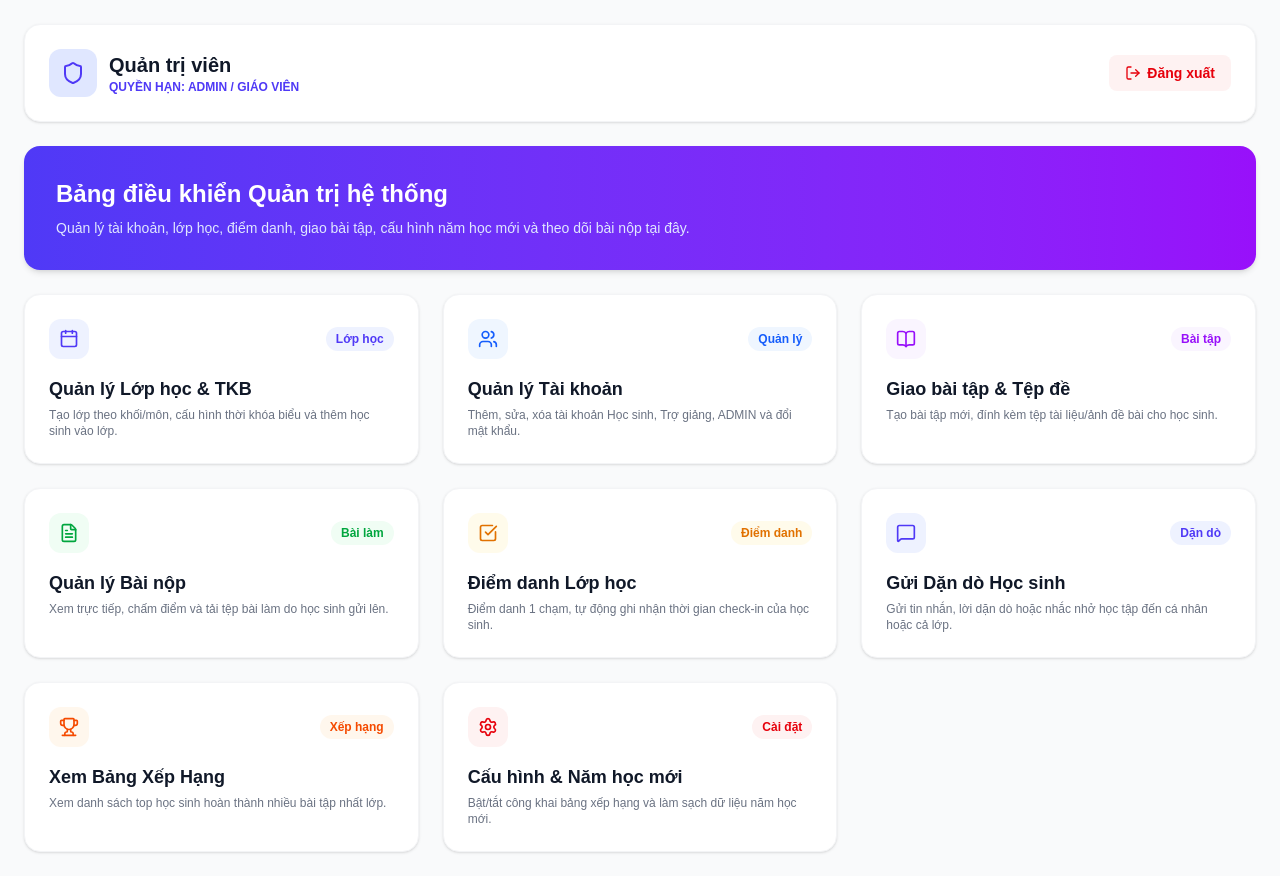
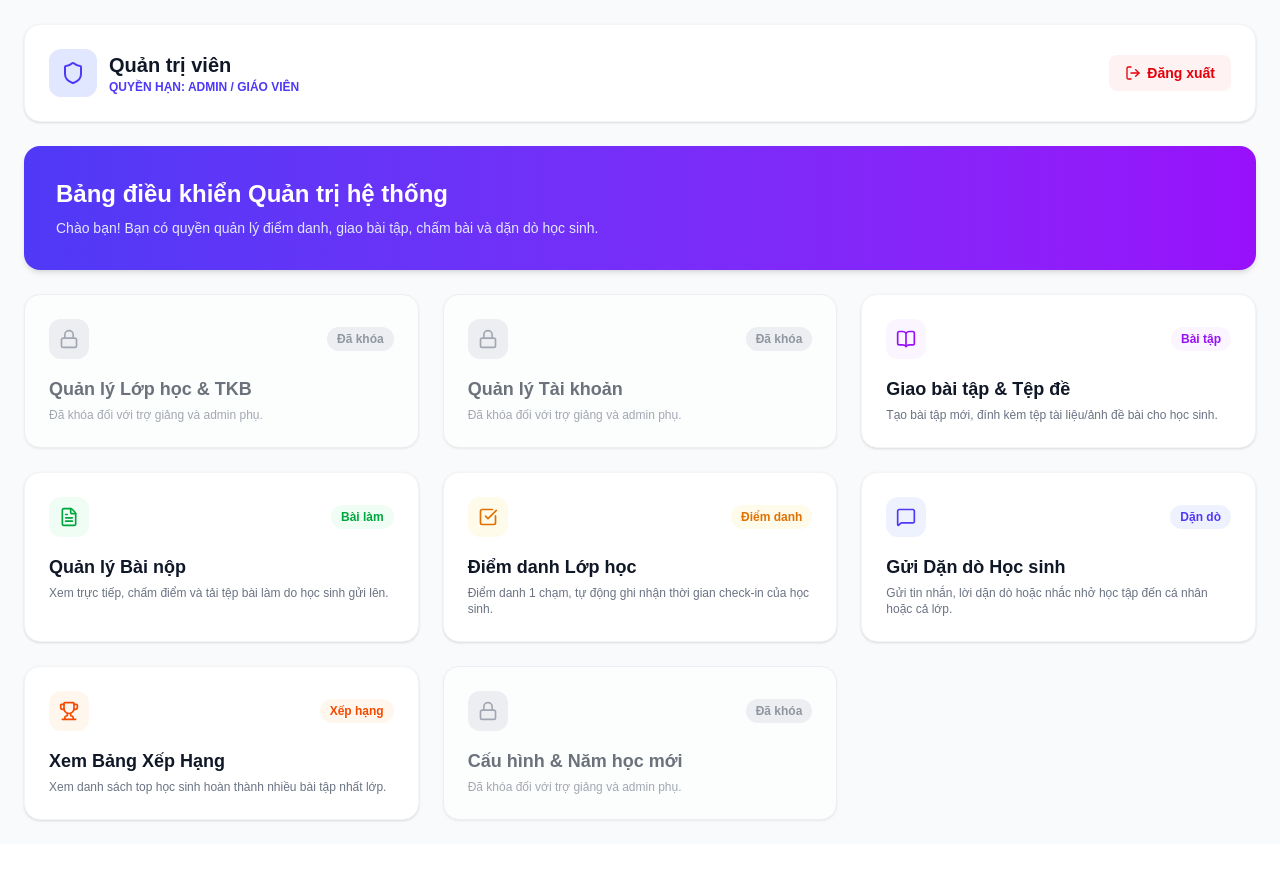
Before and after one commit to giaoandientukhtn6789ctstcd-sudo/web-day-them, a Next.js app: page /admin in a window 1280 px wide. After the commit the page ends 844 px from the top, so only its background shows below. Built offline with nearby package versions, Linux system fonts and the light colour scheme; sample sign-in values are in the browser's storage.

Commit message:
lock 3 sensitive admin cards for assistants and sub-admins

```diff
--- a/app/admin/page.tsx
+++ b/app/admin/page.tsx
@@ -27,8 +27,8 @@ export default function AdminDashboard() {
     router.push('/login')
   }
 
-  const isAssistant = adminUser?.role === 'assistant'
-  const canManageStudents = isAssistant ? adminUser?.permissions?.canManageStudents : true
+  // Xác định tài khoản có phải là ADMIN chính (ID là 'ADMIN') hay không
+  const isMainAdmin = adminUser?.id === 'ADMIN'
 
   return (
     <div className="min-h-screen bg-gray-50 p-6">
@@ -59,63 +59,76 @@ export default function AdminDashboard() {
         <div className="bg-gradient-to-r from-indigo-600 to-purple-600 p-8 rounded-2xl text-white shadow-md space-y-2">
           <h2 className="text-2xl font-bold">Bảng điều khiển Quản trị hệ thống</h2>
           <p className="text-sm text-indigo-100">
-            {isAssistant
-              ? 'Chào trợ giảng! Bạn có thể quản lý lớp học, điểm danh, giao bài tập và chấm bài nộp của học sinh.'
-              : 'Quản lý tài khoản, lớp học, điểm danh, giao bài tập, cấu hình năm học mới và theo dõi bài nộp tại đây.'}
+            {isMainAdmin
+              ? 'Quản lý toàn diện tài khoản, lớp học, điểm danh, bài tập và cấu hình năm học mới tại đây.'
+              : 'Chào bạn! Bạn có quyền quản lý điểm danh, giao bài tập, chấm bài và dặn dò học sinh.'}
           </p>
         </div>
 
         {/* Grid các chức năng quản trị */}
         <div className="grid grid-cols-1 md:grid-cols-2 lg:grid-cols-3 gap-6">
-          {/* Quản lý Lớp học & TKB */}
+
+          {/* 1. Quản lý Lớp học & TKB (BỊ KHÓA VỚI TRỢ GIẢNG VÀ ADMIN PHỤ) */}
           <div
-            onClick={() => window.location.href = '/admin/classes'}
-            className="bg-white p-6 rounded-2xl shadow-sm border border-gray-100 hover:shadow-md transition cursor-pointer space-y-4 group"
+            onClick={() => {
+              if (!isMainAdmin) {
+                alert('Tính năng Quản lý Lớp học & TKB chỉ dành riêng cho Admin chính!')
+                return
+              }
+              router.push('/admin/classes')
+            }}
+            className={`bg-white p-6 rounded-2xl shadow-sm border transition cursor-pointer space-y-4 group ${
+              !isMainAdmin ? 'opacity-60 bg-gray-50 border-gray-200' : 'border-gray-100 hover:shadow-md'
+            }`}
           >
             <div className="flex items-center justify-between">
-              <div className="h-10 w-10 bg-indigo-50 text-indigo-600 rounded-xl flex items-center justify-center group-hover:scale-110 transition">
-                <Calendar className="h-5 w-5" />
+              <div className={`h-10 w-10 rounded-xl flex items-center justify-center transition ${!isMainAdmin ? 'bg-gray-200 text-gray-500' : 'bg-indigo-50 text-indigo-600 group-hover:scale-110'}`}>
+                {!isMainAdmin ? <Lock className="h-5 w-5" /> : <Calendar className="h-5 w-5" />}
               </div>
-              <span className="text-xs font-bold text-indigo-600 bg-indigo-50 px-2.5 py-1 rounded-full">Lớp học</span>
+              <span className={`text-xs font-bold px-2.5 py-1 rounded-full ${!isMainAdmin ? 'bg-gray-200 text-gray-600' : 'text-indigo-600 bg-indigo-50'}`}>
+                {!isMainAdmin ? 'Đã khóa' : 'Lớp học'}
+              </span>
             </div>
             <div>
               <h3 className="text-lg font-bold text-gray-900">Quản lý Lớp học & TKB</h3>
-              <p className="text-xs text-gray-500 mt-1">Tạo lớp theo khối/môn, cấu hình thời khóa biểu và thêm học sinh vào lớp.</p>
+              <p className="text-xs text-gray-500 mt-1">
+                {!isMainAdmin ? 'Đã khóa đối với trợ giảng và admin phụ.' : 'Tạo lớp theo khối/môn, cấu hình thời khóa biểu và thêm học sinh vào lớp.'}
+              </p>
             </div>
           </div>
 
-          {/* Quản lý tài khoản */}
+          {/* 2. Quản lý tài khoản (BỊ KHÓA VỚI TRỢ GIẢNG VÀ ADMIN PHỤ) */}
           <div
             onClick={() => {
-              if (!canManageStudents) {
-                alert('Tài khoản Trợ giảng của bạn không được phân quyền Quản lý tài khoản!')
+              if (!isMainAdmin) {
+                alert('Tính năng Quản lý Tài khoản chỉ dành riêng cho Admin chính!')
                 return
               }
-              window.location.href = '/admin/students'
+              router.push('/admin/students')
             }}
             className={`bg-white p-6 rounded-2xl shadow-sm border transition cursor-pointer space-y-4 group ${
-              !canManageStudents ? 'opacity-60 bg-gray-50 border-gray-200' : 'border-gray-100 hover:shadow-md'
+              !isMainAdmin ? 'opacity-60 bg-gray-50 border-gray-200' : 'border-gray-100 hover:shadow-md'
             }`}
           >
             <div className="flex items-center justify-between">
-              <div className={`h-10 w-10 rounded-xl flex items-center justify-center transition ${!canManageStudents ? 'bg-gray-200 text-gray-500' : 'bg-blue-50 text-blue-600 group-hover:scale-110'}`}>
-                {canManageStudents ? <Users className="h-5 w-5" /> : <Lock className="h-5 w-5" />}
+              <div className={`h-10 w-10 rounded-xl flex items-center justify-center transition ${!isMainAdmin ? 'bg-gray-200 text-gray-500' : 'bg-blue-50 text-blue-600 group-hover:scale-110'}`}>
+                {!isMainAdmin ? <Lock className="h-5 w-5" /> : <Users className="h-5 w-5" />}
               </div>
-              <span className={`text-xs font-bold px-2.5 py-1 rounded-full ${!canManageStudents ? 'bg-gray-200 text-gray-600' : 'text-blue-600 bg-blue-50'}`}>
-                {canManageStudents ? 'Quản lý' : 'Đã khóa'}
+              <span className={`text-xs font-bold px-2.5 py-1 rounded-full ${!isMainAdmin ? 'bg-gray-200 text-gray-600' : 'text-blue-600 bg-blue-50'}`}>
+                {!isMainAdmin ? 'Đã khóa' : 'Quản lý'}
               </span>
             </div>
             <div>
               <h3 className="text-lg font-bold text-gray-900">Quản lý Tài khoản</h3>
               <p className="text-xs text-gray-500 mt-1">
-                {canManageStudents ? 'Thêm, sửa, xóa tài khoản Học sinh, Trợ giảng, ADMIN và đổi mật khẩu.' : 'Tính năng này đã bị khóa đối với tài khoản trợ giảng của bạn.'}
+                {!isMainAdmin ? 'Đã khóa đối với trợ giảng và admin phụ.' : 'Thêm, sửa, xóa tài khoản Học sinh, Trợ giảng, ADMIN và đổi mật khẩu.'}
               </p>
             </div>
           </div>
 
           {/* Giao bài tập */}
           <div
-            onClick={() => window.location.href = '/admin/assignments'}
+            onClick={() => router.push('/admin/assignments')}
             className="bg-white p-6 rounded-2xl shadow-sm border border-gray-100 hover:shadow-md transition cursor-pointer space-y-4 group"
           >
             <div className="flex items-center justify-between">
@@ -132,7 +145,7 @@ export default function AdminDashboard() {
 
           {/* Quản lý bài nộp */}
           <div
-            onClick={() => window.location.href = '/admin/submissions'}
+            onClick={() => router.push('/admin/submissions')}
             className="bg-white p-6 rounded-2xl shadow-sm border border-gray-100 hover:shadow-md transition cursor-pointer space-y-4 group"
           >
             <div className="flex items-center justify-between">
@@ -149,7 +162,7 @@ export default function AdminDashboard() {
 
           {/* Điểm danh */}
           <div
-            onClick={() => window.location.href = '/admin/attendance'}
+            onClick={() => router.push('/admin/attendance')}
             className="bg-white p-6 rounded-2xl shadow-sm border border-gray-100 hover:shadow-md transition cursor-pointer space-y-4 group"
           >
             <div className="flex items-center justify-between">
@@ -166,7 +179,7 @@ export default function AdminDashboard() {
 
           {/* Gửi Dặn dò Học sinh */}
           <div
-            onClick={() => window.location.href = '/admin/notifications'}
+            onClick={() => router.push('/admin/notifications')}
             className="bg-white p-6 rounded-2xl shadow-sm border border-gray-100 hover:shadow-md transition cursor-pointer space-y-4 group"
           >
             <div className="flex items-center justify-between">
@@ -183,7 +196,7 @@ export default function AdminDashboard() {
 
           {/* Bảng xếp hạng */}
           <div
-            onClick={() => window.location.href = '/dashboard/leaderboard'}
+            onClick={() => router.push('/dashboard/leaderboard')}
             className="bg-white p-6 rounded-2xl shadow-sm border border-gray-100 hover:shadow-md transition cursor-pointer space-y-4 group"
           >
             <div className="flex items-center justify-between">
@@ -198,31 +211,31 @@ export default function AdminDashboard() {
             </div>
           </div>
 
-          {/* Cấu hình hệ thống */}
+          {/* 3. Cấu hình hệ thống (BỊ KHÓA VỚI TRỢ GIẢNG VÀ ADMIN PHỤ) */}
           <div
             onClick={() => {
-              if (isAssistant) {
-                alert('Tính năng Cấu hình hệ thống & Năm học mới chỉ dành riêng cho quyền ADMIN!')
+              if (!isMainAdmin) {
+                alert('Tính năng Cấu hình & Năm học mới chỉ dành riêng cho Admin chính!')
                 return
               }
-              window.location.href = '/admin/settings'
+              router.push('/admin/settings')
             }}
             className={`bg-white p-6 rounded-2xl shadow-sm border transition cursor-pointer space-y-4 group ${
-              isAssistant ? 'opacity-60 bg-gray-50 border-gray-200' : 'border-gray-100 hover:shadow-md'
+              !isMainAdmin ? 'opacity-60 bg-gray-50 border-gray-200' : 'border-gray-100 hover:shadow-md'
             }`}
           >
             <div className="flex items-center justify-between">
-              <div className={`h-10 w-10 rounded-xl flex items-center justify-center transition ${isAssistant ? 'bg-gray-200 text-gray-500' : 'bg-red-50 text-red-600 group-hover:scale-110'}`}>
-                {isAssistant ? <Lock className="h-5 w-5" /> : <Settings className="h-5 w-5" />}
+              <div className={`h-10 w-10 rounded-xl flex items-center justify-center transition ${!isMainAdmin ? 'bg-gray-200 text-gray-500' : 'bg-red-50 text-red-600 group-hover:scale-110'}`}>
+                {!isMainAdmin ? <Lock className="h-5 w-5" /> : <Settings className="h-5 w-5" />}
               </div>
-              <span className={`text-xs font-bold px-2.5 py-1 rounded-full ${isAssistant ? 'bg-gray-200 text-gray-600' : 'text-red-600 bg-red-50'}`}>
-                {isAssistant ? 'Chỉ Admin' : 'Cài đặt'}
+              <span className={`text-xs font-bold px-2.5 py-1 rounded-full ${!isMainAdmin ? 'bg-gray-200 text-gray-600' : 'text-red-600 bg-red-50'}`}>
+                {!isMainAdmin ? 'Đã khóa' : 'Cài đặt'}
               </span>
             </div>
             <div>
               <h3 className="text-lg font-bold text-gray-900">Cấu hình & Năm học mới</h3>
               <p className="text-xs text-gray-500 mt-1">
-                {isAssistant ? 'Đã khóa đối với trợ giảng. Chỉ tài khoản ADMIN mới được phép truy cập.' : 'Bật/tắt công khai bảng xếp hạng và làm sạch dữ liệu năm học mới.'}
+                {!isMainAdmin ? 'Đã khóa đối với trợ giảng và admin phụ.' : 'Bật/tắt công khai bảng xếp hạng và làm sạch dữ liệu năm học mới.'}
               </p>
             </div>
           </div>
```
